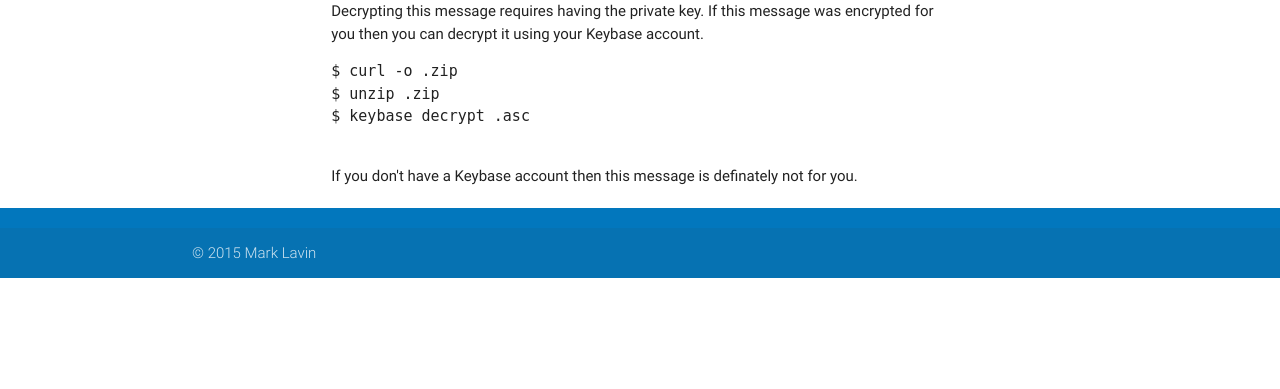
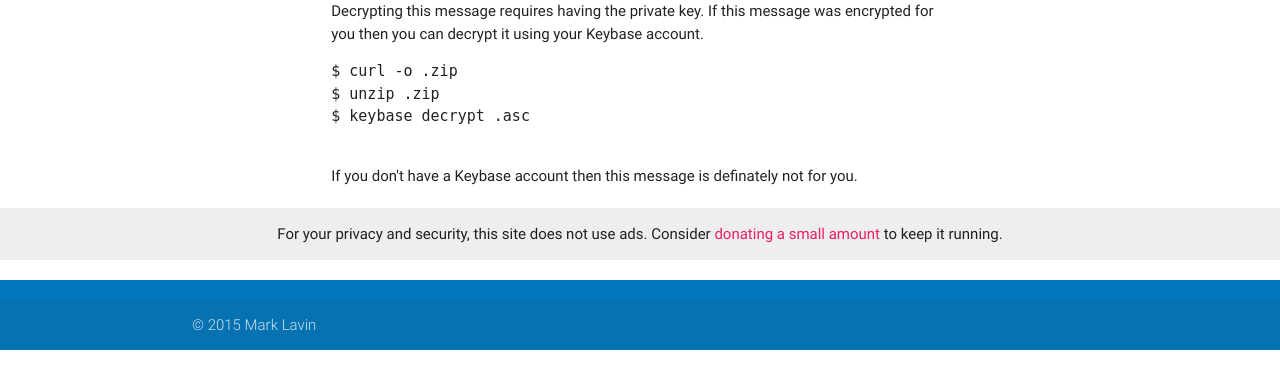
Before and after one commit to mlavin/secretcards, a Django app: template secretcards/templates/secretcards/message-detail.html in a window 1280 px wide. Shown: the part 200-589 px from the top of the page. Run offline with Django 3.2, Linux system fonts and the light colour scheme; the template is opened without the code that fills it, so the values that code supplies are empty; some libraries are stand-ins or nearby versions.

Commit message:
Donation call to action on the detail page.

```diff
--- a/secretcards/templates/base.html
+++ b/secretcards/templates/base.html
@@ -36,7 +36,7 @@
             <div class="container">
                 &copy; {% now 'Y' %} Mark Lavin
             </div>
-          </div>
+        </div>
     </footer>
     <script src="{% static 'libs/jquery.js' %}"></script>
     <script src="{% static 'libs/materialize.js' %}"></script>
--- a/secretcards/templates/secretcards/message-detail.html
+++ b/secretcards/templates/secretcards/message-detail.html
@@ -49,4 +49,15 @@
         </div>
     </div>
 </section>
+<section id="donate" class="center grey lighten-3">
+    <div class="row">
+        <div class="col s12">
+            <p>
+                For your privacy and security, this site does not use ads. Consider
+                <a href="{% url 'about' %}" class="pink-text">donating a small amount</a>
+                to keep it running.
+            </p>
+        </div>
+    </div>
+</section>
 {% endblock %}
```
